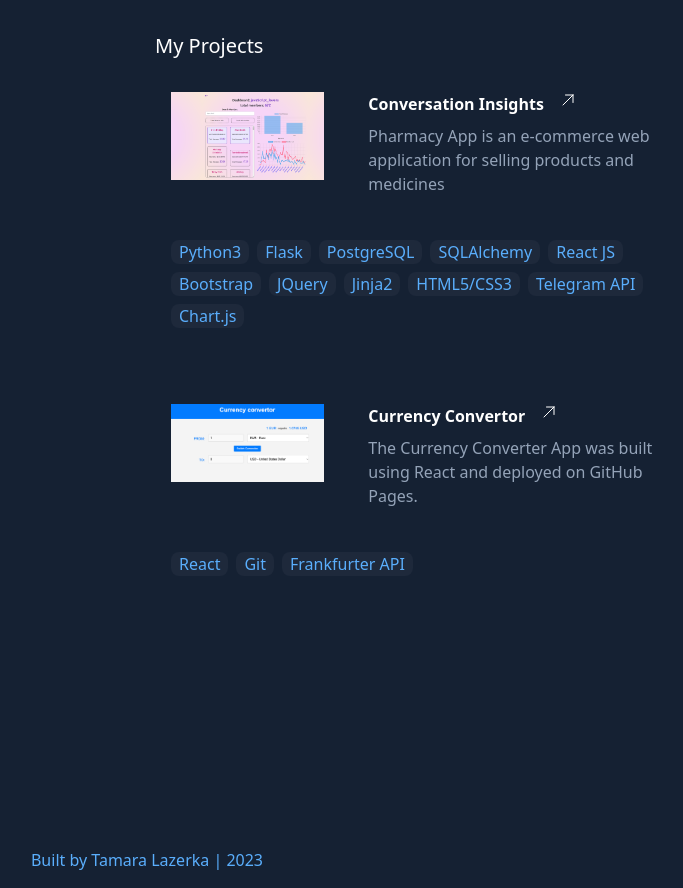
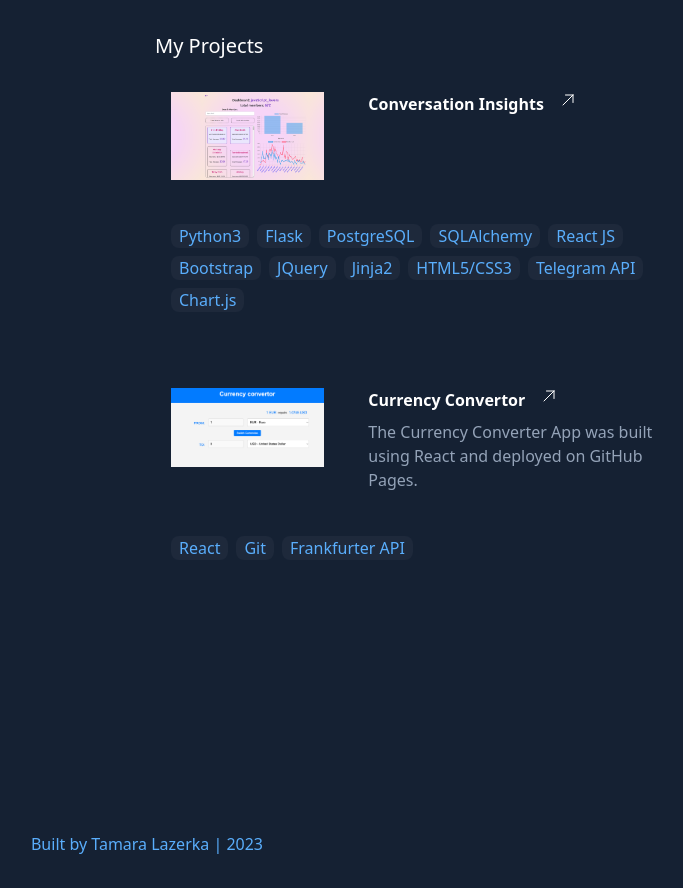
Before and after one commit to aramattamara/portfolio, a React (Create React App) app: page / in a window 1280 px wide. Shown: the part 880-1768 px from the top of the page, without its empty margins (493-1176 px from the left). Built offline with nearby package versions, Linux system fonts and the light colour scheme; the HTML template or start-up script is replaced by a standard one.

Commit message:
Change description for project

```diff
--- a/src/components/Projects.jsx
+++ b/src/components/Projects.jsx
@@ -4,7 +4,7 @@ const datas = [
   {
     projectName: "Conversation Insights",
     description:
-      "Pharmacy App is an e-commerce web application for selling products and medicines",
+      "",
     image: "/conversation.png",
     link: "https://github.com/aramattamara/Conversation-Insights",
     tags: ["Python3", "Flask", "PostgreSQL", "SQLAlchemy", "React JS", "Bootstrap", "JQuery", "Jinja2", "HTML5/CSS3", "Telegram API", "Chart.js"],
```
